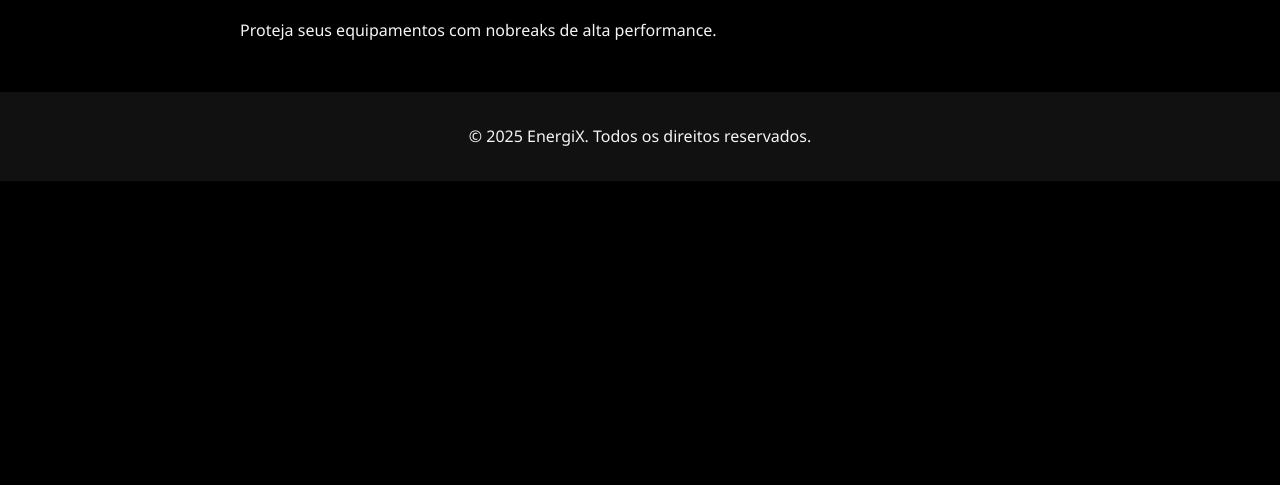
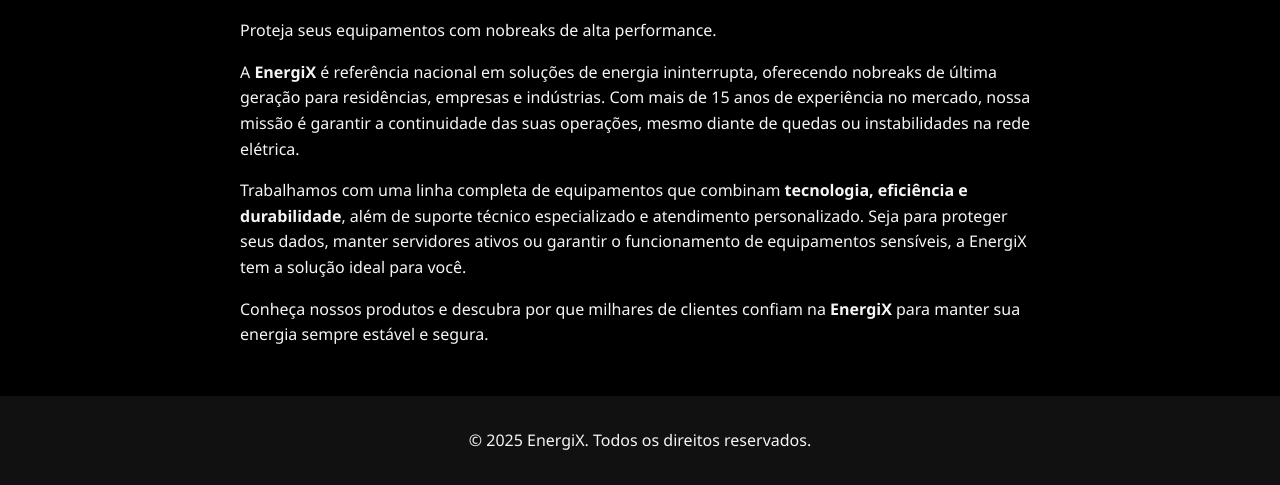
Before and after one commit to gustavoalveslopes17/energix, a plain HTML site: page index.html in a window 1280 px wide. Shown: the part 352-837 px from the top of the page. Before the commit the page ends 800 px from the top, so only its background shows below. Drawn offline with Linux system fonts and the light colour scheme.

Commit message:
Update index.html

```diff
--- a/index.html
+++ b/index.html
@@ -20,6 +20,9 @@
   <main>
     <h1>EnergiX</h1>
     <p>Proteja seus equipamentos com nobreaks de alta performance.</p>
+    <p>A <strong>EnergiX</strong> é referência nacional em soluções de energia ininterrupta, oferecendo nobreaks de última geração para residências, empresas e indústrias. Com mais de 15 anos de experiência no mercado, nossa missão é garantir a continuidade das suas operações, mesmo diante de quedas ou instabilidades na rede elétrica.</p>
+    <p>Trabalhamos com uma linha completa de equipamentos que combinam <strong>tecnologia, eficiência e durabilidade</strong>, além de suporte técnico especializado e atendimento personalizado. Seja para proteger seus dados, manter servidores ativos ou garantir o funcionamento de equipamentos sensíveis, a EnergiX tem a solução ideal para você.</p>
+    <p>Conheça nossos produtos e descubra por que milhares de clientes confiam na <strong>EnergiX</strong> para manter sua energia sempre estável e segura.</p>
   </main>
   <footer>
     <p>&copy; 2025 EnergiX. Todos os direitos reservados.</p>
```
